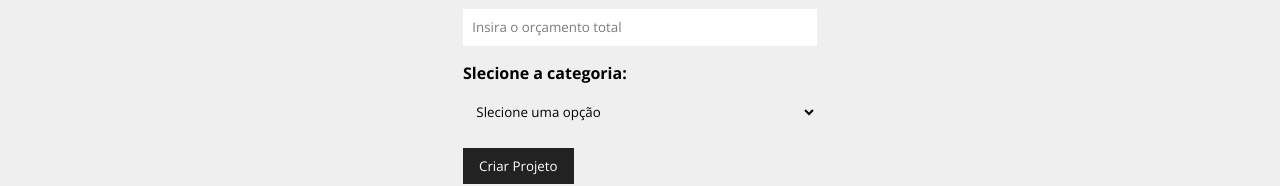
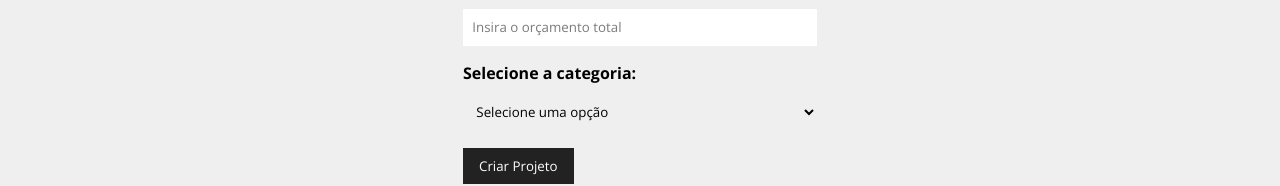
Before and after one commit to AldenirTakeshi/Costs, a React (Create React App) app: page /newProject in a window 1280 px wide. Shown: the part 391-577 px from the top of the page. Built offline with nearby package versions, Linux system fonts and the light colour scheme; data requests are answered from the project's data file.

Commit message:
UseState, UseEffect, Fetch

```diff
--- /dev/null
+++ b/db.json
@@ -0,0 +1,21 @@
+{
+  "projects": [],
+  "categories": [
+    {
+      "id": 1,
+      "name": "Infra"
+    },
+    {
+      "id": 2,
+      "name": "Desenvolvimento"
+    },
+    {
+      "id": 3,
+      "name": "Design"
+    },
+    {
+      "id": 4,
+      "name": "Planejamento"
+    }
+  ]
+}
--- a/package.json
+++ b/package.json
@@ -17,6 +17,7 @@
   },
   "scripts": {
     "start": "react-scripts start",
+    "backend": "json-server --watch db.json --port 5000",
     "build": "react-scripts build",
     "test": "react-scripts test",
     "eject": "react-scripts eject"
--- a/src/components/form/Select.js
+++ b/src/components/form/Select.js
@@ -6,9 +6,12 @@ const Select = ({ text, name, options, handleOnChange, value }) => {
     <div className={styles.form_control}>
       <label htmlFor={name}>{text}:</label>
       <select name={name} id={name}>
-        <option value="" key="">
-          Slecione uma opção
-        </option>
+        <option>Selecione uma opção</option>
+        {options.map((options) => (
+          <option value={options.id} key={options.id}>
+            {options.name}
+          </option>
+        ))}
       </select>
     </div>
   );
--- a/src/components/project/ProjectForm.js
+++ b/src/components/project/ProjectForm.js
@@ -1,10 +1,28 @@
 import React from "react";
+import { useState, useEffect } from "react";
 import Input from "../form/Input";
 import styles from "./ProjectForm.module.css";
 import Select from "../form/Select";
 import SubmitButton from "../form/SubmitButton";
 
-const ProjectForm = ({ btnText }) => {
+function ProjectForm({ handleSubmit, btnText, projectData }) {
+  const [project, setProject] = useState(projectData || {});
+  const [categories, setCategories] = useState([]);
+
+  useEffect(() => {
+    fetch("http://localhost:5000/categories", {
+      method: "GET",
+      headers: {
+        "Content-Type": "application/json",
+      },
+    })
+      .then((resp) => resp.json())
+      .then((data) => {
+        setCategories(data);
+      })
+      .catch((err) => console.log(err));
+  }, []);
+
   return (
     <form className={styles.form}>
       <Input
@@ -19,10 +37,14 @@ const ProjectForm = ({ btnText }) => {
         name="budget"
         placeholder="Insira o orçamento total"
       />
-      <Select name="category_id" text="Slecione a categoria" />
+      <Select
+        name="category_id"
+        text="Selecione a categoria"
+        options={categories}
+      />
       <SubmitButton text={btnText} />
     </form>
   );
-};
+}
 
 export default ProjectForm;
```
